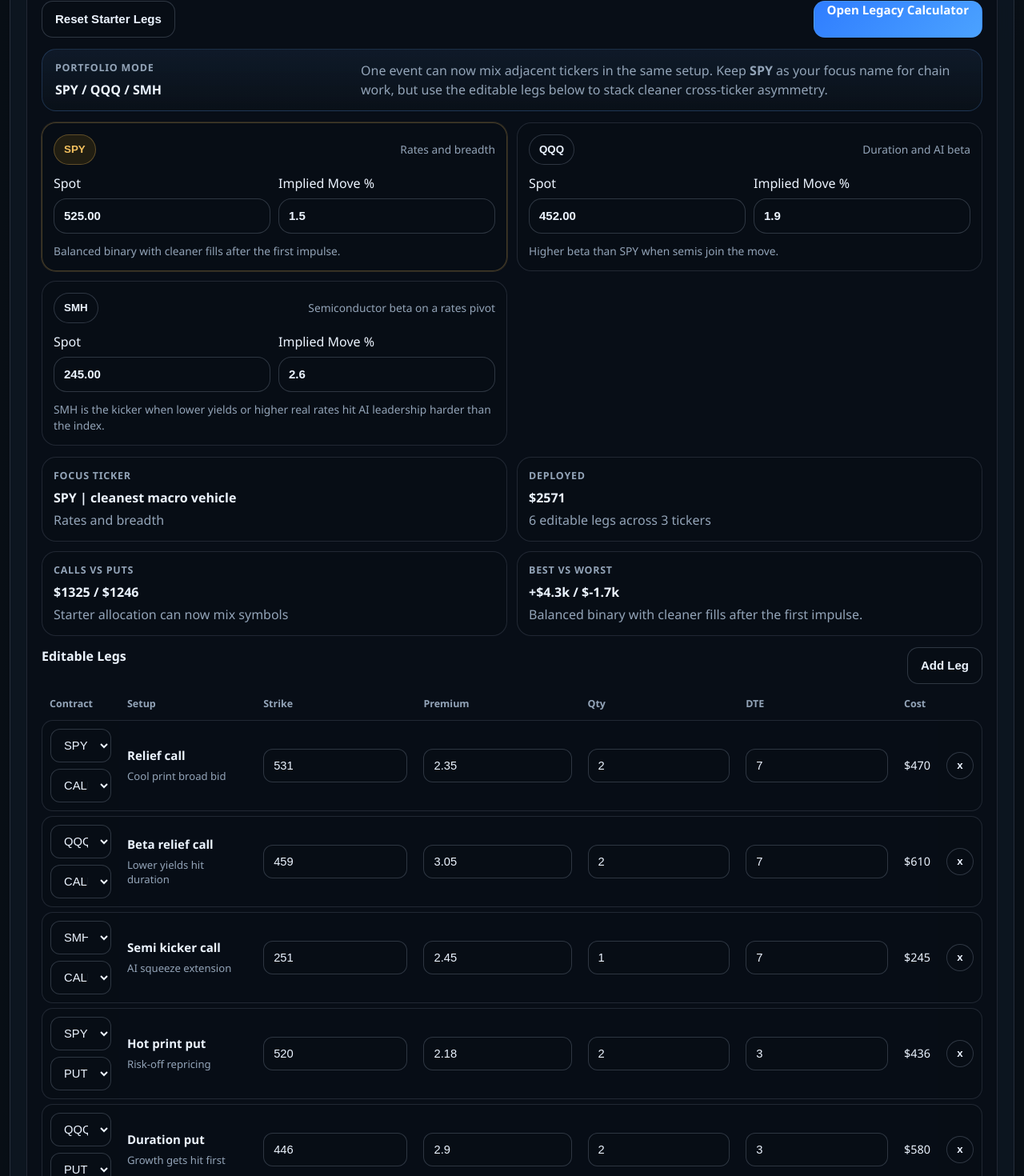
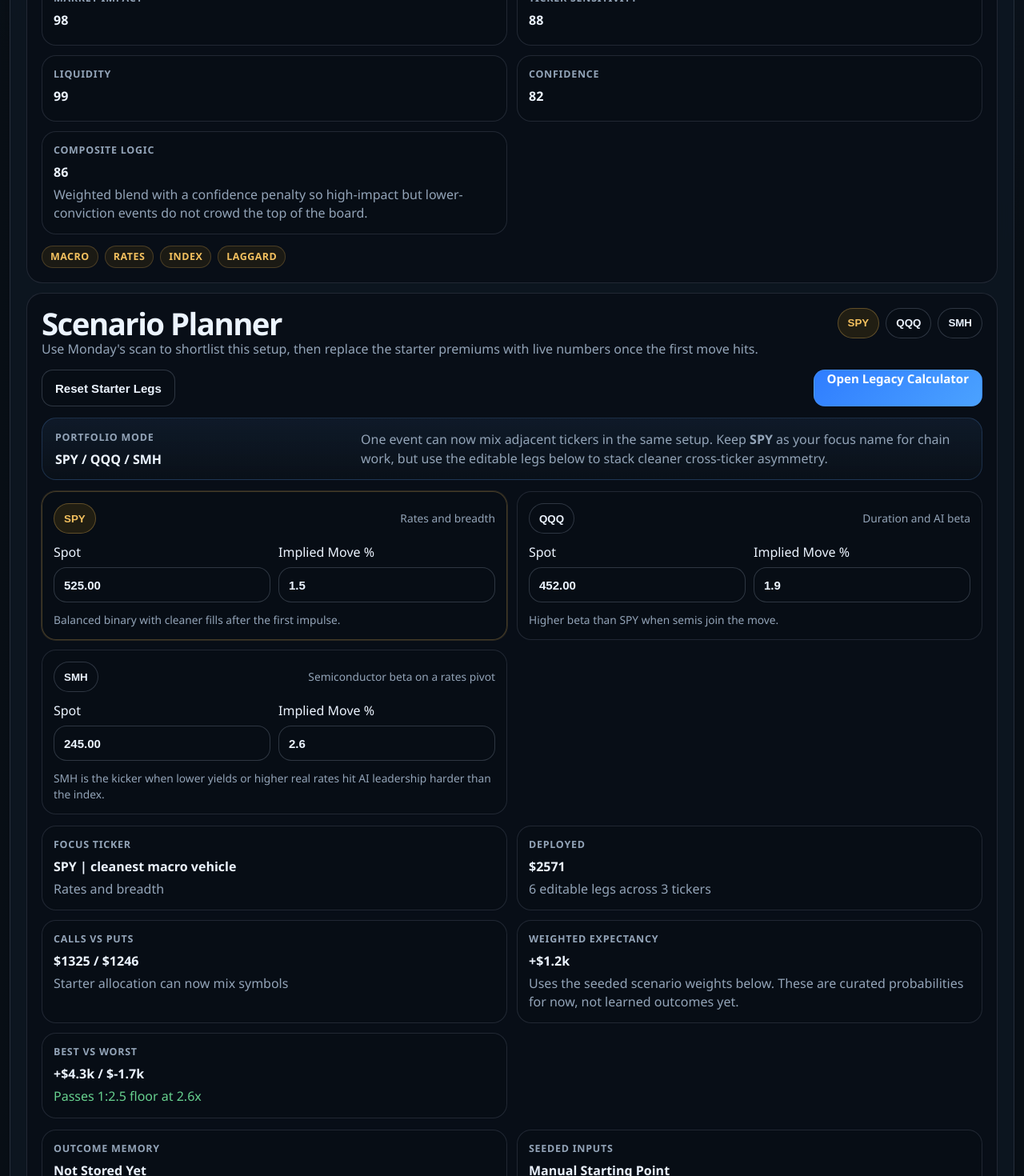
Before and after one commit to eohnize/binaryeventcalc, a Next.js app in the folder web-app/: page /weekly-scan in a window 1280 px wide. Shown: the part 1330-2800 px from the top of the page at 80% size. Built offline with nearby package versions, Linux system fonts and the light colour scheme.

Commit message:
Clarify weekly scan assumptions and tighten scenario realism

```diff
--- a/web-app/app/globals.css
+++ b/web-app/app/globals.css
@@ -928,7 +928,9 @@
 .scan-kpi-grid,
 .scan-mini-grid,
 .scan-watchlist-grid,
-.scan-symbol-grid {
+.scan-symbol-grid,
+.scan-score-grid,
+.scan-method-grid {
   display: grid;
   grid-template-columns: repeat(2, minmax(0, 1fr));
   gap: 12px;
@@ -938,7 +940,9 @@
 .scan-kpi-card,
 .scan-mini-card,
 .scan-watch-card,
-.scan-breakdown-card {
+.scan-breakdown-card,
+.scan-score-card,
+.scan-method-card {
   padding: 14px;
   border-radius: 18px;
   border: 1px solid var(--line);
@@ -951,7 +955,9 @@
 .scan-watch-card strong,
 .scan-score-block strong,
 .scan-scenario-row strong,
-.scan-breakdown-card strong {
+.scan-breakdown-card strong,
+.scan-score-card strong,
+.scan-method-card strong {
   display: block;
   margin-bottom: 6px;
   font-size: 1rem;
@@ -963,10 +969,23 @@
 .scan-watch-card p,
 .scan-detail-head p,
 .scan-event-row p,
-.scan-breakdown-card p {
+.scan-breakdown-card p,
+.scan-score-card p,
+.scan-method-card p,
+.scan-inline-note {
   margin: 0;
   color: var(--muted);
   line-height: 1.45;
+}
+
+.scan-mini-card p.bull-text,
+.scan-inline-note.bull-text {
+  color: var(--green);
+}
+
+.scan-mini-card p.bear-text,
+.scan-inline-note.bear-text {
+  color: var(--red);
 }
 
 .scan-workbench {
@@ -1324,6 +1343,10 @@
   gap: 12px;
 }
 
+.scan-inline-note {
+  font-size: 0.88rem;
+}
+
 .scan-slider-card input[type="range"] {
   width: 100%;
   accent-color: var(--gold);
--- a/web-app/components/weekly-event-lab.tsx
+++ b/web-app/components/weekly-event-lab.tsx
@@ -23,6 +23,10 @@
 function compactMoney(value: number) {
   if (Math.abs(value) >= 1000) return `${value > 0 ? "+" : ""}$${(value / 1000).toFixed(1)}k`;
   return `${value > 0 ? "+" : ""}$${value.toFixed(0)}`;
+}
+
+function fmtMultiple(value: number) {
+  return `${value.toFixed(1)}x`;
 }
 
 function scoreHint(event: EventCandidate) {
@@ -242,8 +246,21 @@
   }));
   const bestRow = scenarioRows.reduce((best, row) => (row.result.totalPnl > best.result.totalPnl ? row : best), scenarioRows[0]);
   const worstRow = scenarioRows.reduce((worst, row) => (row.result.totalPnl < worst.result.totalPnl ? row : worst), scenarioRows[0]);
+  const weightedExpectedPnl = scenarioRows.reduce(
+    (sum, row) => sum + row.result.totalPnl * (row.scenario.probability / 100),
+    0,
+  );
+  const rewardRiskMultiple =
+    bestRow.result.totalPnl > 0 && worstRow.result.totalPnl < 0
+      ? bestRow.result.totalPnl / Math.abs(worstRow.result.totalPnl)
+      : 0;
+  const passesGuardrail = rewardRiskMultiple >= 2.5;
   const selectedScenarioRow =
     scenarioRows.find((row) => row.scenario.name === selectedScenarioName) ?? scenarioRows[0];
+  const selectedScenarioStress = selectedScenarioRow.result.symbolMoves.reduce((max, move) => {
+    const multiple = move.impliedMovePct > 0 ? Math.abs(move.movePct) / move.impliedMovePct : 0;
+    return Math.max(max, multiple);
+  }, 0);
   const launchLeg = legs[0];
   const legacyHref = `/?ticker=${encodeURIComponent(selectedProfile.symbol)}&price=${encodeURIComponent(
     (spotBySymbol[selectedProfile.symbol] ?? selectedProfile.seedSpot).toFixed(2),
@@ -369,6 +386,14 @@
                 <article className="scan-kpi-card"><span className="level-kicker">Asymmetry</span><strong>{selectedEvent.ranking.asymmetry}/100</strong></article>
               </div>
 
+              <div className="scan-score-grid">
+                <article className="scan-score-card"><span className="level-kicker">Market Impact</span><strong>{selectedEvent.ranking.marketImpact}</strong></article>
+                <article className="scan-score-card"><span className="level-kicker">Ticker Sensitivity</span><strong>{selectedEvent.ranking.tickerSensitivity}</strong></article>
+                <article className="scan-score-card"><span className="level-kicker">Liquidity</span><strong>{selectedEvent.ranking.liquidity}</strong></article>
+                <article className="scan-score-card"><span className="level-kicker">Confidence</span><strong>{selectedEvent.ranking.confidence}</strong></article>
+                <article className="scan-score-card"><span className="level-kicker">Composite Logic</span><strong>{selectedEvent.ranking.composite}</strong><p>Weighted blend with a confidence penalty so high-impact but lower-conviction events do not crowd the top of the board.</p></article>
+              </div>
+
               <div className="scan-chip-row">
                 {selectedEvent.tags.map((tag) => (
                   <span key={tag} className="scan-chip muted">{tag}</span>
@@ -448,7 +473,31 @@
                 <article className="scan-mini-card"><span className="level-kicker">Focus Ticker</span><strong>{selectedProfile.label}</strong><p>{selectedProfile.driver}</p></article>
                 <article className="scan-mini-card"><span className="level-kicker">Deployed</span><strong>{fmtDollar(totalInvested)}</strong><p>{legs.length} editable legs across {selectedEvent.tickerProfiles.length} tickers</p></article>
                 <article className="scan-mini-card"><span className="level-kicker">Calls vs Puts</span><strong>{fmtDollar(callCost)} / {fmtDollar(putCost)}</strong><p>Starter allocation can now mix symbols</p></article>
-                <article className="scan-mini-card"><span className="level-kicker">Best vs Worst</span><strong>{compactMoney(bestRow.result.totalPnl)} / {compactMoney(worstRow.result.totalPnl)}</strong><p>{selectedProfile.scenarioFocus}</p></article>
+                <article className="scan-mini-card"><span className="level-kicker">Weighted Expectancy</span><strong>{compactMoney(weightedExpectedPnl)}</strong><p>Uses the seeded scenario weights below. These are curated probabilities for now, not learned outcomes yet.</p></article>
+                <article className="scan-mini-card"><span className="level-kicker">Best vs Worst</span><strong>{compactMoney(bestRow.result.totalPnl)} / {compactMoney(worstRow.result.totalPnl)}</strong><p className={passesGuardrail ? "bull-text" : "bear-text"}>{passesGuardrail ? `Passes 1:2.5 floor at ${fmtMultiple(rewardRiskMultiple)}` : `Needs rebalance: ${fmtMultiple(rewardRiskMultiple)} vs 2.5x floor`}</p></article>
+              </div>
+
+              <div className="scan-method-grid">
+                <article className="scan-method-card">
+                  <span className="level-kicker">Outcome Memory</span>
+                  <strong>Not Stored Yet</strong>
+                  <p>This version does not write event outcomes to a database yet, so the weights are seeded rather than learned from prior weeks.</p>
+                </article>
+                <article className="scan-method-card">
+                  <span className="level-kicker">Seeded Inputs</span>
+                  <strong>Manual Starting Point</strong>
+                  <p>Spot, implied move, and premiums are starter values. Replace them with live chain data before using the planner for sizing.</p>
+                </article>
+                <article className="scan-method-card">
+                  <span className="level-kicker">Strike Logic</span>
+                  <strong>Percent Off Spot</strong>
+                  <p>Reset Starter Legs rebuilds strikes off the spot you enter using each leg&apos;s seeded distance band, then rounds to listed strike increments.</p>
+                </article>
+                <article className="scan-method-card">
+                  <span className="level-kicker">Scenario Realism</span>
+                  <strong>{fmtMultiple(selectedScenarioStress)} max implied stretch</strong>
+                  <p>Anything much above roughly 2.0x the seeded implied move should be treated as a stress case, not a base expectation.</p>
+                </article>
               </div>
 
               <div className="scan-table-wrap">
@@ -482,6 +531,17 @@
                           <div className="scan-setup-cell">
                             <strong>{leg.label}</strong>
                             <span>{leg.thesis}</span>
+                            <span>
+                              {(() => {
+                                const currentSpot = spotBySymbol[leg.symbol] ?? 0;
+                                const impliedMovePct = impliedMoveBySymbol[leg.symbol] ?? 0;
+                                const strikeDistancePct =
+                                  currentSpot > 0 ? (Math.abs(leg.strike - currentSpot) / currentSpot) * 100 : 0;
+                                const impliedMultiple =
+                                  impliedMovePct > 0 ? strikeDistancePct / impliedMovePct : 0;
+                                return `${strikeDistancePct.toFixed(1)}% from spot | ${fmtMultiple(impliedMultiple)} of implied`;
+                              })()}
+                            </span>
                           </div>
                         </td>
                         <td><input className="scan-input" value={leg.strike} onChange={(event) => updateLeg(leg.id, "strike", event.target.value)} inputMode="decimal" /></td>
@@ -519,6 +579,15 @@
                       <span>{scenario.probability}% weight</span>
                       <span className={result.totalPnl >= 0 ? "bull-text" : "bear-text"}>{compactMoney(result.totalPnl)}</span>
                       <span>{result.roi.toFixed(0)}% ROI</span>
+                      <span>
+                        {fmtMultiple(
+                          result.symbolMoves.reduce((max, move) => {
+                            const multiple = move.impliedMovePct > 0 ? Math.abs(move.movePct) / move.impliedMovePct : 0;
+                            return Math.max(max, multiple);
+                          }, 0),
+                        )}{" "}
+                        max implied stretch
+                      </span>
                     </div>
                   </button>
                 ))}
@@ -534,10 +603,13 @@
                 <div className="scan-chip-row">
                   {selectedScenarioRow.result.symbolMoves.map((move) => (
                     <span key={move.symbol} className={`scan-chip ${move.movePct >= 0 ? "bull-chip" : "bear-chip"}`}>
-                      {move.symbol} {fmtDollar(move.spot, 2)} to {fmtDollar(move.spotAtEvent, 2)} ({fmtPct(move.movePct)})
+                      {move.symbol} {fmtDollar(move.spot, 2)} to {fmtDollar(move.spotAtEvent, 2)} ({fmtPct(move.movePct)} | {fmtMultiple(Math.abs(move.movePct) / Math.max(move.impliedMovePct, 0.1))} of implied)
                     </span>
                   ))}
                 </div>
+                <p className="scan-inline-note">
+                  Scenario weights and implied moves are seeded for now. Use this section to stress-test realism before you trust the headline ROI.
+                </p>
                 <div className="scan-breakdown-grid">
                   {selectedScenarioRow.result.legResults.map((leg) => (
                     <div key={leg.id} className="scan-breakdown-card">
--- a/web-app/lib/weekly-event-lab.ts
+++ b/web-app/lib/weekly-event-lab.ts
@@ -134,16 +134,21 @@
 
 function compositeScore(ranking: Omit<ScoreBreakdown, "composite">, watchlistCoverage: number, kind: EventKind) {
   const kindBonus = { macro: 4, commodity: 3, earnings: 2 }[kind] ?? 0;
+  const weightedBase =
+    ranking.marketImpact * 0.34 +
+    ranking.tickerSensitivity * 0.24 +
+    ranking.asymmetry * 0.2 +
+    ranking.liquidity * 0.12 +
+    ranking.confidence * 0.1;
+  const uncertaintyPenalty = (100 - ranking.confidence) * 0.18;
   return Math.round(
     Math.min(
       100,
-      ranking.marketImpact * 0.34 +
-        ranking.tickerSensitivity * 0.24 +
-        ranking.asymmetry * 0.2 +
-        ranking.liquidity * 0.12 +
-        ranking.confidence * 0.1 +
+      18 +
+        weightedBase * 0.68 +
         Math.min(watchlistCoverage * 1.2, 6) +
-        kindBonus,
+        kindBonus -
+        uncertaintyPenalty,
     ),
   );
 }
@@ -347,10 +352,10 @@
       { symbol: "SPY", type: "call", distancePct: 1.1, premium: 2.15, contracts: 1, dte: 7, label: "Broad relief call", thesis: "Ceasefire squeeze" },
     ],
     portfolioScenarios: [
-      { name: "Peace / supply relief", probability: 24, note: "War premium comes out of oil and broad risk assets squeeze higher.", moves: { XOM: -7.8, XLE: -6.4, SPY: 1.8, QQQ: 2.4 } },
+      { name: "Peace / supply relief", probability: 24, note: "War premium comes out of oil and broad risk assets squeeze higher.", moves: { XOM: -6.4, XLE: -5.2, SPY: 1.4, QQQ: 1.9 } },
       { name: "Deadline extension / chop", probability: 25, note: "Neither tail resolves and theta becomes the tax.", moves: { XOM: -1.1, XLE: -0.8, SPY: -0.3, QQQ: -0.4 } },
-      { name: "Moderate escalation", probability: 31, note: "Oil squeezes, energy catches a bid, and the index hedge starts to pay.", moves: { XOM: 5.4, XLE: 4.8, SPY: -2.2, QQQ: -2.8 } },
-      { name: "Infrastructure shock", probability: 20, note: "The tail outcome where energy calls and risk-off index puts both light up.", moves: { XOM: 9.8, XLE: 8.1, SPY: -3.7, QQQ: -4.6 } },
+      { name: "Moderate escalation", probability: 31, note: "Oil squeezes, energy catches a bid, and the index hedge starts to pay.", moves: { XOM: 4.9, XLE: 4.3, SPY: -1.6, QQQ: -2.1 } },
+      { name: "Infrastructure shock", probability: 20, note: "The tail outcome where energy calls and risk-off index puts both light up.", moves: { XOM: 8.3, XLE: 6.9, SPY: -2.7, QQQ: -3.4 } },
     ],
     ranking: { marketImpact: 92, tickerSensitivity: 94, asymmetry: 91, liquidity: 90, confidence: 68 },
     tickerProfiles: [
@@ -368,10 +373,10 @@
           { type: "put", distancePct: 5.4, premium: 0.38, contracts: 4, dte: 4, label: "Tail put", thesis: "Fast unwind" },
         ],
         scenarios: [
-          { name: "Peace / supply relief", movePct: -7.8, probability: 24, note: "War premium comes out quickly." },
+          { name: "Peace / supply relief", movePct: -6.4, probability: 24, note: "War premium comes out quickly." },
           { name: "Status quo drift", movePct: -1.1, probability: 25, note: "Neither tail resolves and theta hurts." },
-          { name: "Moderate escalation", movePct: 5.4, probability: 31, note: "Oil squeezes and XOM catches up." },
-          { name: "Infrastructure shock", movePct: 9.8, probability: 20, note: "Tail call ladder does the work." },
+          { name: "Moderate escalation", movePct: 4.9, probability: 31, note: "Oil squeezes and XOM catches up." },
+          { name: "Infrastructure shock", movePct: 8.3, probability: 20, note: "Tail call ladder does the work." },
         ],
       },
       {
@@ -388,10 +393,10 @@
           { type: "put", distancePct: 4.8, premium: 0.47, contracts: 3, dte: 4, label: "Tail put", thesis: "De-escalation" },
         ],
         scenarios: [
-          { name: "Supply relief", movePct: -6.4, probability: 24, note: "Energy ETF bleeds out the premium." },
+          { name: "Supply relief", movePct: -5.2, probability: 24, note: "Energy ETF bleeds out the premium." },
           { name: "No resolution", movePct: -0.8, probability: 27, note: "Theta grind unless headlines return." },
-          { name: "Moderate escalation", movePct: 4.8, probability: 30, note: "Sector catches a cleaner move." },
-          { name: "Crude shock", movePct: 8.1, probability: 19, note: "ETF laggards catch up into the close." },
+          { name: "Moderate escalation", movePct: 4.3, probability: 30, note: "Sector catches a cleaner move." },
+          { name: "Crude shock", movePct: 6.9, probability: 19, note: "ETF laggards catch up into the close." },
         ],
       },
       {
@@ -408,10 +413,10 @@
           { type: "put", distancePct: 2.1, premium: 0.9, contracts: 1, dte: 4, label: "Tail put", thesis: "Trend lower" },
         ],
         scenarios: [
-          { name: "Relief rally", movePct: 1.8, probability: 24, note: "War premium comes out and SPY lifts." },
+          { name: "Relief rally", movePct: 1.4, probability: 24, note: "War premium comes out and SPY lifts." },
           { name: "Wait and see", movePct: -0.3, probability: 25, note: "The tape stalls and chops." },
-          { name: "Escalation risk-off", movePct: -2.2, probability: 31, note: "The hedge leg starts doing real work." },
-          { name: "Full risk-off gap", movePct: -3.7, probability: 20, note: "Tail puts join the energy calls." },
+          { name: "Escalation risk-off", movePct: -1.6, probability: 31, note: "The hedge leg starts doing real work." },
+          { name: "Full risk-off gap", movePct: -2.7, probability: 20, note: "Tail puts join the energy calls." },
         ],
       },
       {
@@ -428,10 +433,10 @@
           { type: "put", distancePct: 2.6, premium: 1.25, contracts: 1, dte: 4, label: "Tail put", thesis: "Growth unwind" },
         ],
         scenarios: [
-          { name: "Relief rally", movePct: 2.4, probability: 24, note: "Higher beta de-escalation bounce." },
+          { name: "Relief rally", movePct: 1.9, probability: 24, note: "Higher beta de-escalation bounce." },
           { name: "Wait and see", movePct: -0.4, probability: 25, note: "The tape goes nowhere helpful." },
-          { name: "Escalation risk-off", movePct: -2.8, probability: 31, note: "QQQ underperforms SPY on risk-off." },
-          { name: "Full risk-off gap", movePct: -4.6, probability: 20, note: "Tail downside is sharper in tech." },
+          { name: "Escalation risk-off", movePct: -2.1, probability: 31, note: "QQQ underperforms SPY on risk-off." },
+          { name: "Full risk-off gap", movePct: -3.4, probability: 20, note: "Tail downside is sharper in tech, but still bounded versus a full macro crash." },
         ],
       },
     ],
@@ -552,8 +557,10 @@
     weekLabel: `Week Of ${formatDay(weekStart)}`,
     weekRangeLabel: `${formatDay(weekStart)} - ${formatDay(weekEnd)}`,
     notes: [
-      "This is a seeded first iteration. Replace spot, implied move, and premiums with live numbers before trading.",
+      "Seeded first iteration means the scenario weights, implied move inputs, and starter premiums are curated defaults, not live vendor data yet.",
+      "Replace spot, implied move, and premiums with live numbers before trading. The current strike ladders reset off the spot you enter.",
       "The ranking is there to narrow attention on Monday, not to auto-trade the setup.",
+      "Binary outcomes are not stored yet. To make the planner learn over time on Vercel, the next step is persisting outcome rows and pre-event option snapshots in a database.",
       "Legacy calculator flow stays untouched. This page is a separate planner we can later connect to cron jobs and live vendor data.",
     ],
     topThemes: ["macro", "laggard", "oil", "semis"],
```
